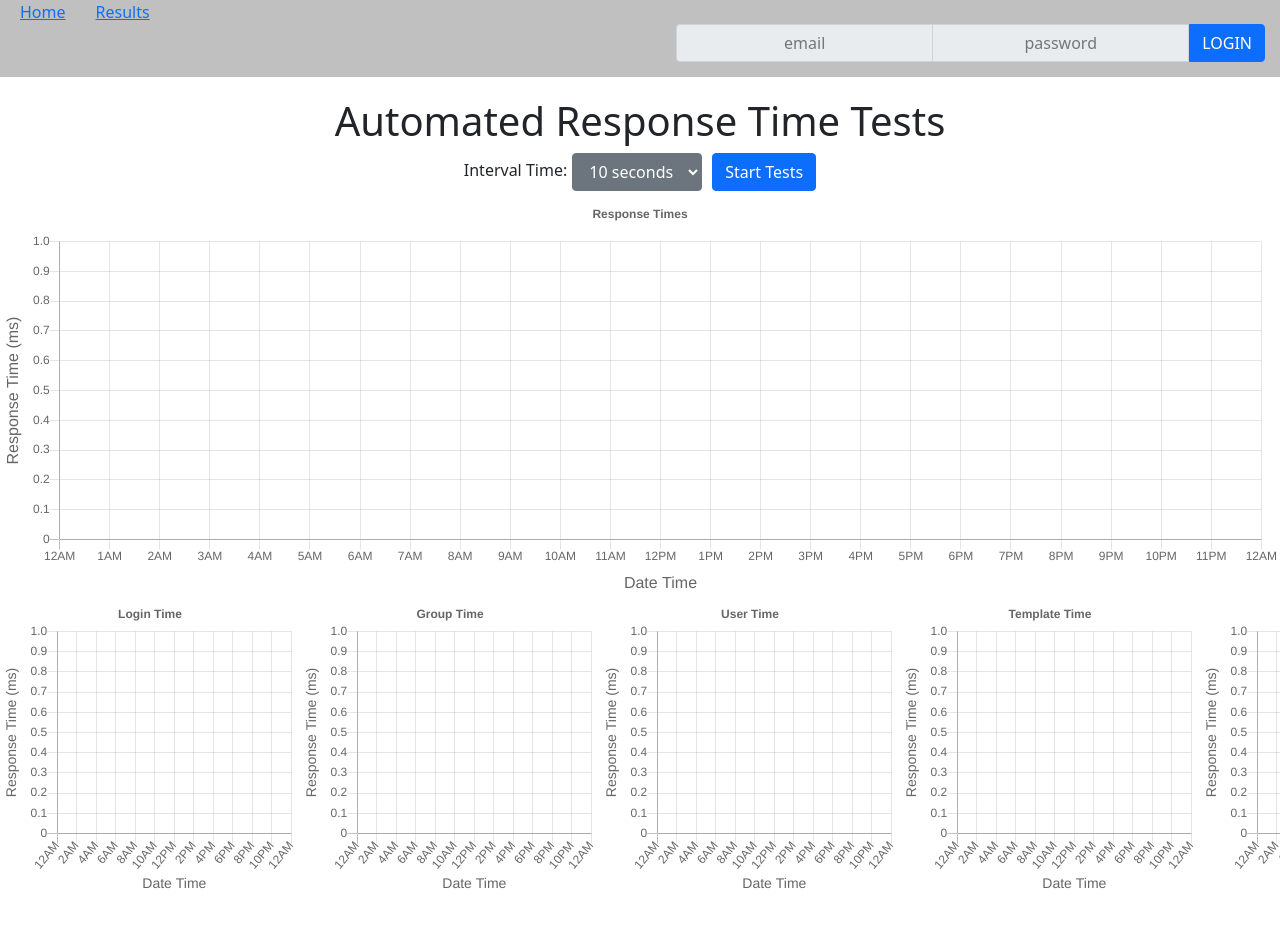
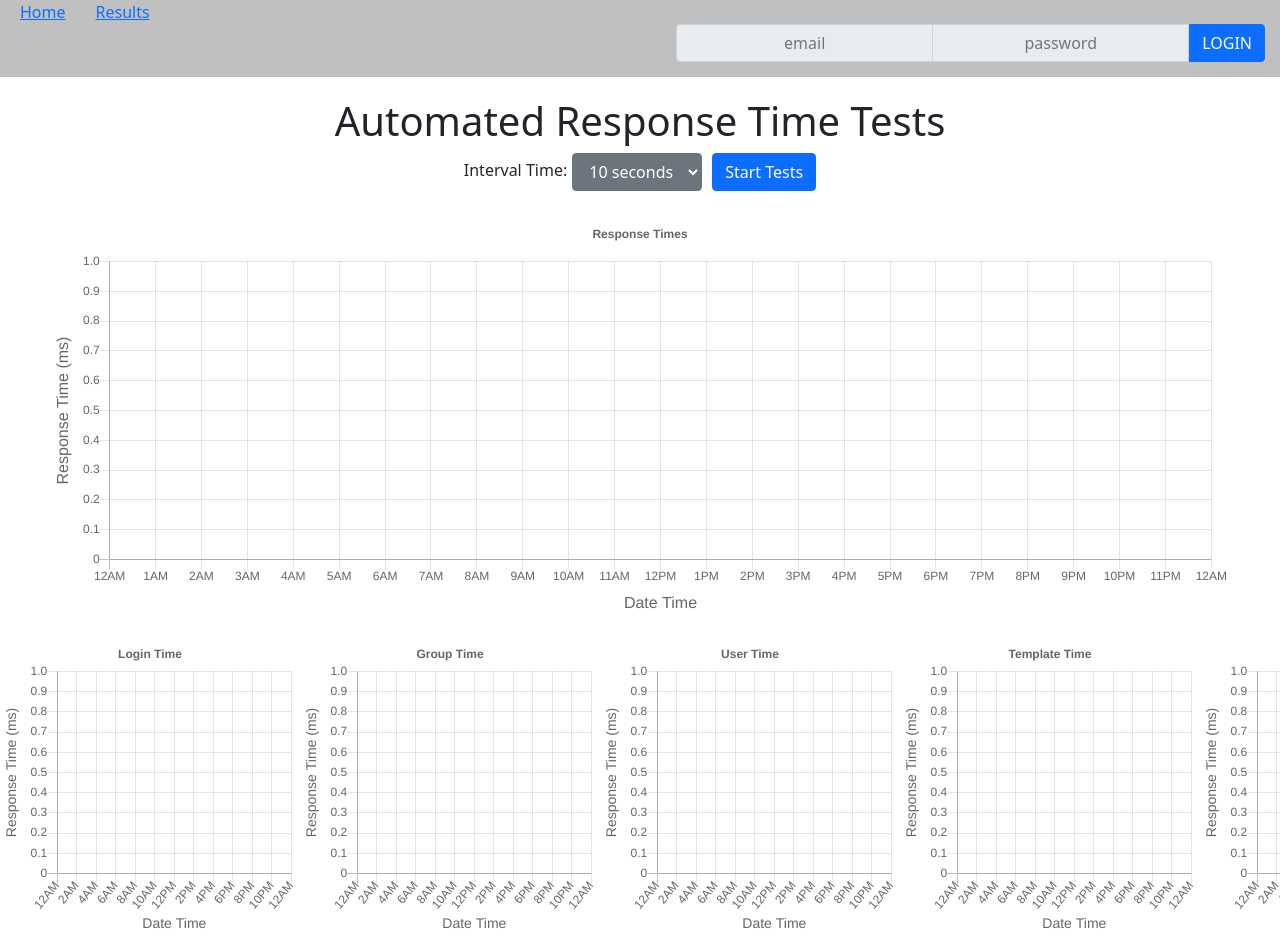
Before and after one commit to rheal3/ApiResponseTest, a React (Create React App) app in the folder react-postgres/: page / in a window 1280 px wide. Shown: the top 937 px of the page. Before the commit the page ends 897 px from the top, so only its background shows below. Built offline with nearby package versions, Linux system fonts and the light colour scheme.

Commit message:
changed main chart margin

```diff
--- a/react-postgres/src/components/HistoryPage/History.js
+++ b/react-postgres/src/components/HistoryPage/History.js
@@ -283,7 +283,7 @@ const History = () => {
             <div>
                 <h2 style={{textAlign: 'center'}}>{chartTitle}</h2>
 
-                <div>
+                <div style={{margin: "20px 50px"}}>
                     <MainChart data={mainChartState}/>
                 </div>
                 <div style={{ display: 'flex', flexDirection: 'row', justifyContent: 'space-evenly', flexWrap: 'nowrap' }}>
--- a/react-postgres/src/components/ResponseTests/AutomatedTest.js
+++ b/react-postgres/src/components/ResponseTests/AutomatedTest.js
@@ -374,7 +374,7 @@ const AutomatedTest = () => {
       </div>
 
       {/* Charts and Key data Details */}
-      <div>
+      <div style={{margin: "20px 50px"}}>
         <MainChart data={getMainChartState} />
       </div>
 
```
